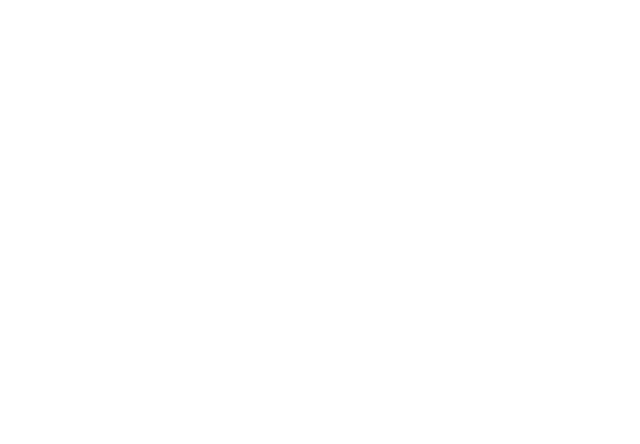
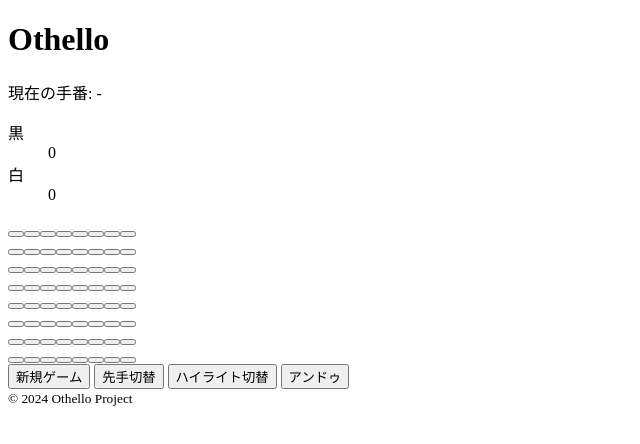
Before and after one commit to a2m-m/Othello, a plain HTML site: page index.html in a window 1280 px wide. Shown: the whole page, without its empty margins (0-640 px from the left). Drawn offline with Linux system fonts and the light colour scheme.

Commit message:
Implement Task 04 UI structure

```diff
--- a/index.html
+++ b/index.html
@@ -7,8 +7,76 @@
     <link rel="stylesheet" href="./styles/style.css" />
 </head>
 <body>
-    <main></main>
+    <main class="app" data-app>
+        <header class="app__header" data-component="header">
+            <div class="app__header-main">
+                <h1 class="app__title">Othello</h1>
+                <p class="app__turn" data-current-player>現在の手番: -</p>
+            </div>
+            <dl class="scoreboard" data-scoreboard aria-label="スコア">
+                <div class="scoreboard__item scoreboard__item--black">
+                    <dt class="scoreboard__label">黒</dt>
+                    <dd class="scoreboard__value" data-score="black">0</dd>
+                </div>
+                <div class="scoreboard__item scoreboard__item--white">
+                    <dt class="scoreboard__label">白</dt>
+                    <dd class="scoreboard__value" data-score="white">0</dd>
+                </div>
+            </dl>
+        </header>
+
+        <section class="app__board" data-component="board" aria-label="オセロ盤">
+            <div class="board" role="grid" aria-label="オセロ盤" data-board></div>
+        </section>
+
+        <section class="app__controls" data-component="controls" aria-label="操作バー">
+            <button type="button" class="control-button" data-action="new-game">新規ゲーム</button>
+            <button type="button" class="control-button" data-action="switch-first-player">先手切替</button>
+            <button type="button" class="control-button" data-action="toggle-highlight">ハイライト切替</button>
+            <button type="button" class="control-button" data-action="undo">アンドゥ</button>
+        </section>
+
+        <footer class="app__footer" data-component="footer">
+            <small class="app__copyright">&copy; 2024 Othello Project</small>
+        </footer>
+
+        <dialog class="app-dialog" data-dialog="pass">
+            <form method="dialog" class="app-dialog__form">
+                <p class="app-dialog__message" data-pass-message>合法手がないため自動でパスしました。</p>
+                <menu class="app-dialog__actions">
+                    <button value="close" class="app-dialog__button" data-pass-close>OK</button>
+                </menu>
+            </form>
+        </dialog>
+
+        <dialog class="app-dialog" data-dialog="result">
+            <form method="dialog" class="app-dialog__form">
+                <header class="app-dialog__header">
+                    <h2 class="app-dialog__title">対局結果</h2>
+                </header>
+                <div class="app-dialog__body">
+                    <p class="app-dialog__summary" data-result-summary>勝敗情報がここに表示されます。</p>
+                    <dl class="app-dialog__scores">
+                        <div class="app-dialog__score app-dialog__score--black">
+                            <dt>黒</dt>
+                            <dd data-result-score="black">0</dd>
+                        </div>
+                        <div class="app-dialog__score app-dialog__score--white">
+                            <dt>白</dt>
+                            <dd data-result-score="white">0</dd>
+                        </div>
+                    </dl>
+                </div>
+                <menu class="app-dialog__actions">
+                    <button type="button" class="app-dialog__button" data-result-new-game>新規ゲーム</button>
+                    <button value="close" class="app-dialog__button">閉じる</button>
+                </menu>
+            </form>
+        </dialog>
+    </main>
     <script src="./scripts/game.js"></script>
+    <script src="./scripts/state.js"></script>
+    <script src="./scripts/ui.js"></script>
     <script src="./scripts/main.js"></script>
 </body>
 </html>
--- a/scripts/main.js
+++ b/scripts/main.js
@@ -1 +1,36 @@
-// Entry point script placeholder. Game logic will be added in subsequent tasks.
+(function (global) {
+    'use strict';
+
+    const isCommonJs = typeof module !== 'undefined' && module.exports;
+    const StateModule = global.OthelloState || (isCommonJs ? require('./state.js') : null);
+    const UiModule = global.OthelloUI || (isCommonJs ? require('./ui.js') : null);
+
+    function bootstrap() {
+        if (!StateModule || !UiModule) {
+            console.error('Othello modules are not available.');
+            return null;
+        }
+        if (typeof document === 'undefined') {
+            return null;
+        }
+
+        const controller = StateModule.createGameController();
+        const ui = UiModule.createUI(controller);
+
+        const app = { controller, ui };
+        global.OthelloApp = app;
+        return app;
+    }
+
+    if (typeof document !== 'undefined') {
+        if (document.readyState === 'loading') {
+            document.addEventListener('DOMContentLoaded', bootstrap, { once: true });
+        } else {
+            bootstrap();
+        }
+    }
+
+    if (isCommonJs) {
+        module.exports = { bootstrap };
+    }
+})(typeof window !== 'undefined' ? window : globalThis);
--- /dev/null
+++ b/scripts/ui.js
@@ -0,0 +1,201 @@
+(function (global) {
+    'use strict';
+
+    const CLASS_NAMES = Object.freeze({
+        boardRow: 'board__row',
+        boardCell: 'board__cell',
+        highlightEnabled: 'is-highlight-enabled',
+        cellHighlighted: 'is-highlighted'
+    });
+
+    function assertController(controller) {
+        if (!controller || typeof controller.getState !== 'function' || typeof controller.playMove !== 'function') {
+            throw new Error('A valid game controller must be provided to createUI.');
+        }
+    }
+
+    function ensureDomAvailable() {
+        if (typeof document === 'undefined') {
+            throw new Error('createUI requires a DOM environment.');
+        }
+    }
+
+    function toIndex(value) {
+        const parsed = Number.parseInt(value, 10);
+        return Number.isNaN(parsed) ? null : parsed;
+    }
+
+    function createCellElement(row, col) {
+        const cell = document.createElement('button');
+        cell.type = 'button';
+        cell.classList.add(CLASS_NAMES.boardCell);
+        cell.dataset.row = String(row);
+        cell.dataset.col = String(col);
+        cell.dataset.cell = 'true';
+        cell.setAttribute('role', 'gridcell');
+        cell.setAttribute('aria-label', `行${row + 1} 列${col + 1}`);
+        return cell;
+    }
+
+    function createRowElement(rowIndex, boardSize, cellGrid) {
+        const rowElement = document.createElement('div');
+        rowElement.classList.add(CLASS_NAMES.boardRow);
+        rowElement.setAttribute('role', 'row');
+
+        for (let col = 0; col < boardSize; col += 1) {
+            const cell = createCellElement(rowIndex, col);
+            rowElement.appendChild(cell);
+            cellGrid[rowIndex][col] = cell;
+        }
+
+        return rowElement;
+    }
+
+    function buildBoard(boardElement, boardSize) {
+        const cellGrid = Array.from({ length: boardSize }, () => Array(boardSize).fill(null));
+        boardElement.innerHTML = '';
+
+        for (let row = 0; row < boardSize; row += 1) {
+            boardElement.appendChild(createRowElement(row, boardSize, cellGrid));
+        }
+
+        return cellGrid;
+    }
+
+    function createUI(controller, options) {
+        assertController(controller);
+        ensureDomAvailable();
+
+        const config = options || {};
+        const root = config.root || document;
+        const mainElement = root.querySelector('main');
+        if (!mainElement) {
+            throw new Error('Main element not found.');
+        }
+
+        const boardElement = mainElement.querySelector('[data-board]');
+        if (!boardElement) {
+            throw new Error('Board element with data-board attribute not found.');
+        }
+
+        const initialState = controller.getState();
+        const boardSize = Array.isArray(initialState.board) ? initialState.board.length : 8;
+
+        boardElement.setAttribute('role', 'grid');
+        boardElement.setAttribute('aria-rowcount', String(boardSize));
+        boardElement.setAttribute('aria-colcount', String(boardSize));
+        boardElement.dataset.boardSize = String(boardSize);
+
+        const cellGrid = buildBoard(boardElement, boardSize);
+
+        function getCellElement(row, col) {
+            if (!Number.isInteger(row) || !Number.isInteger(col)) {
+                return null;
+            }
+            if (row < 0 || col < 0 || row >= cellGrid.length || col >= cellGrid[row].length) {
+                return null;
+            }
+            return cellGrid[row][col];
+        }
+
+        function clearHighlights() {
+            for (const row of cellGrid) {
+                for (const cell of row) {
+                    if (cell) {
+                        cell.classList.remove(CLASS_NAMES.cellHighlighted);
+                    }
+                }
+            }
+        }
+
+        function setCellHighlighted(row, col, highlighted) {
+            const cell = getCellElement(row, col);
+            if (!cell) {
+                return;
+            }
+            cell.classList.toggle(CLASS_NAMES.cellHighlighted, Boolean(highlighted));
+        }
+
+        function highlightCells(positions) {
+            clearHighlights();
+            if (!Array.isArray(positions)) {
+                return;
+            }
+            for (const position of positions) {
+                if (!position) {
+                    continue;
+                }
+                const rowIndex = toIndex(position.row);
+                const colIndex = toIndex(position.col);
+                if (rowIndex === null || colIndex === null) {
+                    continue;
+                }
+                setCellHighlighted(rowIndex, colIndex, true);
+            }
+        }
+
+        function setHighlightEnabled(enabled) {
+            boardElement.classList.toggle(CLASS_NAMES.highlightEnabled, Boolean(enabled));
+        }
+
+        function handleBoardClick(event) {
+            const target = event.target.closest('[data-cell]');
+            if (!target || !boardElement.contains(target)) {
+                return;
+            }
+            const row = toIndex(target.dataset.row);
+            const col = toIndex(target.dataset.col);
+            if (row === null || col === null) {
+                return;
+            }
+            controller.playMove(row, col);
+        }
+
+        boardElement.addEventListener('click', handleBoardClick);
+
+        const ui = {
+            elements: {
+                root: mainElement,
+                board: boardElement,
+                cells: cellGrid,
+                turnLabel: mainElement.querySelector('[data-current-player]'),
+                score: {
+                    black: mainElement.querySelector('[data-score="black"]'),
+                    white: mainElement.querySelector('[data-score="white"]')
+                },
+                controls: {
+                    newGame: mainElement.querySelector('[data-action="new-game"]'),
+                    switchFirstPlayer: mainElement.querySelector('[data-action="switch-first-player"]'),
+                    toggleHighlight: mainElement.querySelector('[data-action="toggle-highlight"]'),
+                    undo: mainElement.querySelector('[data-action="undo"]')
+                },
+                dialogs: {
+                    pass: root.querySelector('[data-dialog="pass"]'),
+                    result: root.querySelector('[data-dialog="result"]')
+                }
+            },
+            getCellElement,
+            clearHighlights,
+            setCellHighlighted,
+            highlightCells,
+            setHighlightEnabled,
+            destroy() {
+                boardElement.removeEventListener('click', handleBoardClick);
+            }
+        };
+
+        setHighlightEnabled(Boolean(initialState.settings && initialState.settings.highlightLegalMoves));
+
+        return ui;
+    }
+
+    const api = Object.freeze({
+        createUI
+    });
+
+    if (typeof module !== 'undefined' && module.exports) {
+        module.exports = api;
+    } else {
+        global.OthelloUI = api;
+    }
+})(typeof window !== 'undefined' ? window : globalThis);
```
